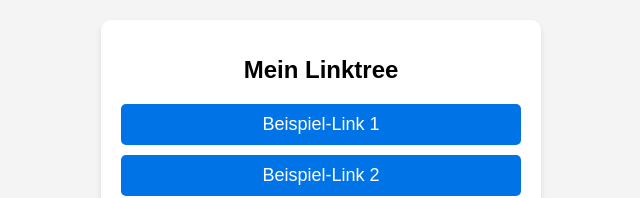
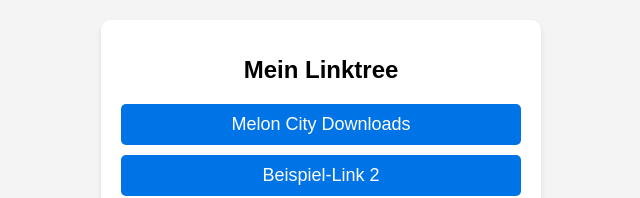
Before and after one commit to MelonVRCoder/page, a plain HTML site: page index.html in a window 1280 px wide. Shown: the part 226-424 px from the top of the page, without its empty margins (319-959 px from the left). Drawn offline with Linux system fonts and the light colour scheme.

Commit message:
Update index.html

```diff
--- a/index.html
+++ b/index.html
@@ -48,7 +48,7 @@
 <body>
     <div class="container">
         <h1>Mein Linktree</h1>
-        <a href="https://example.com" class="link" target="_blank">Beispiel-Link 1</a>
+        <a href="mcd.html" class="link" target="_blank">Melon City Downloads</a>
         <a href="https://example.com" class="link" target="_blank">Beispiel-Link 2</a>
         <a href="https://example.com" class="link" target="_blank">Beispiel-Link 3</a>
         <a href="https://example.com" class="link" target="_blank">Beispiel-Link 4</a>
```
